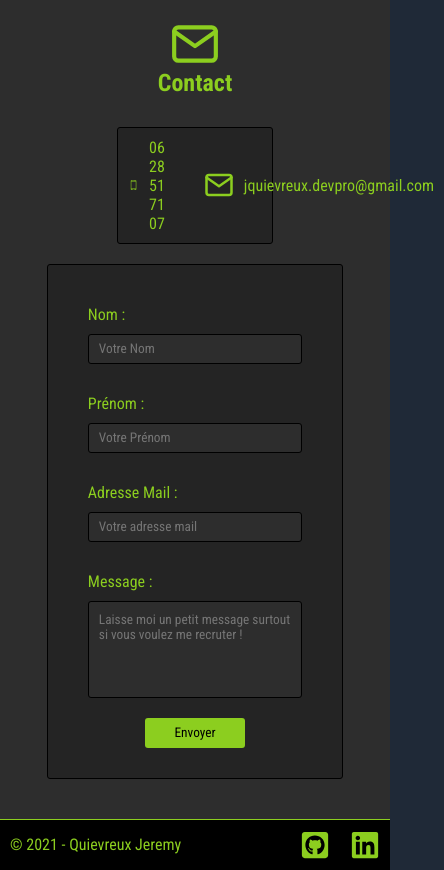
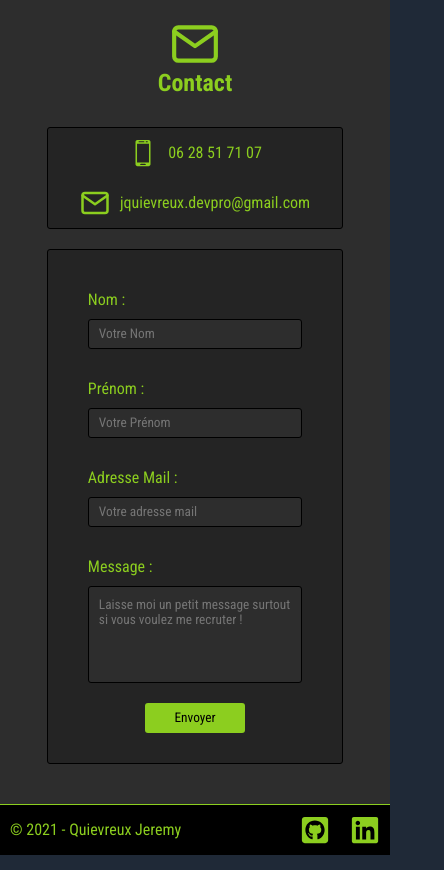
Before and after one commit to JeremyQuievreux/Portfolio-front, a React (Create React App) app: page / in a window 390 px wide. Shown: the part 4820-5690 px from the top of the page, 444 px wide, since content can reach past the window. Built offline with nearby package versions, Linux system fonts and the light colour scheme.

Commit message:
Update Contact.scss

```diff
--- a/src/Contact/Contact.scss
+++ b/src/Contact/Contact.scss
@@ -129,6 +129,19 @@
             .contact-form{
                 width: 60%;
             }
+            .contact-block{
+                width: 60%;
+            }
+        }
+    }
+}
+@media (max-width: 850px) {
+    .contact-main-container{
+        .contact-container{
+            .contact-block{
+                flex-direction: column;
+                width: 60%;
+            }
         }
     }
 }
@@ -136,6 +149,9 @@
     .contact-main-container{
         .contact-container{
             .contact-form{
+                width: 70%;
+            }
+            .contact-block{
                 width: 70%;
             }
         }
@@ -147,6 +163,9 @@
             .contact-form{
                 width: 95%;
             }
+            .contact-block{
+                width: 95%;
+            }
         }
     }
 }
```
